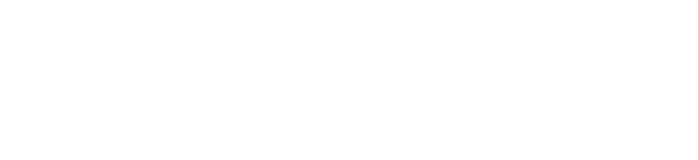
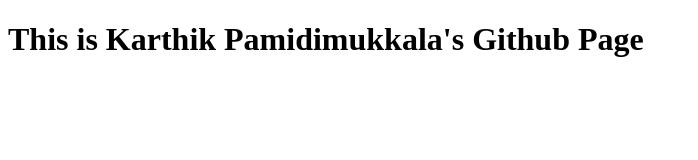
Before and after one commit to karthikpamidimukkala/karthikpamidimukkala.github.io, a plain HTML site: page index.html in a window 1280 px wide. Shown: the whole page, without its empty margins (0-698 px from the left). Drawn offline with Linux system fonts and the light colour scheme.

Commit message:
Update index.html
Updated the html page to test the github.io website

```diff
--- a/index.html
+++ b/index.html
@@ -9,4 +9,5 @@
 <meta name="description" content="">
 <meta name="author" content="">
 
-  <title>Karthik Pamidimukkala</title>
+ <title>Karthik Pamidimukkala</title>
+  <h1> This is Karthik Pamidimukkala's Github Page </h1>
```
